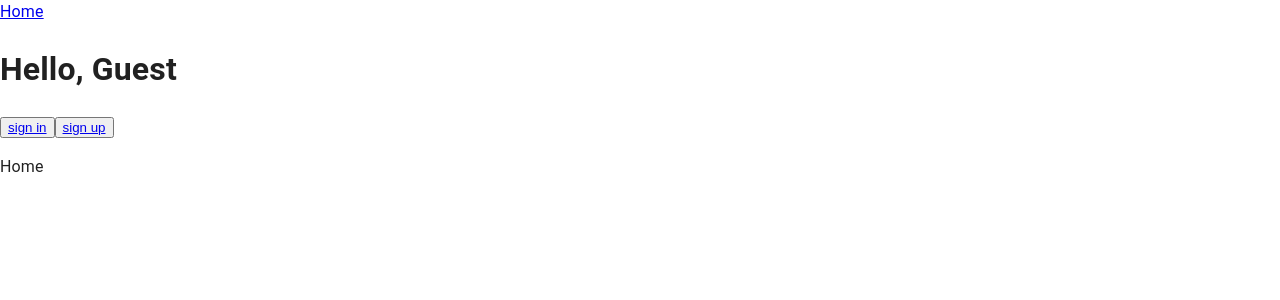
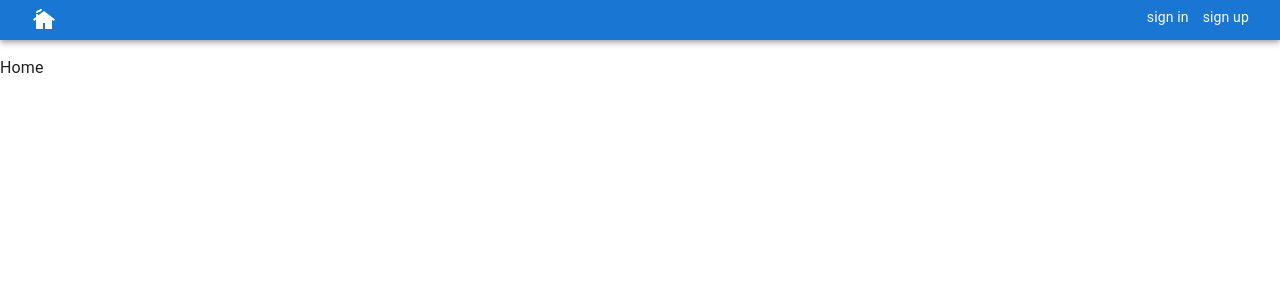
Before and after one commit to hphilpotts/veg-app-frontend-2.0, a React (Vite) app: page / in a window 1280 px wide. Shown: the top 300 px of the page. Built offline with nearby package versions, Linux system fonts and the light colour scheme.

Commit message:
Updated header, added theming.

```diff
--- a/src/components/Header.jsx
+++ b/src/components/Header.jsx
@@ -1,27 +1,43 @@
-import React, { useContext } from 'react'
+import React, { useContext } from 'react';
+import { Link as RouterLink } from 'react-router-dom';
 
-import { Link } from 'react-router-dom'
-import { UserContext } from '../App'
+import { AppBar, Box, Container, IconButton, Link, Typography } from '@mui/material';
+import CottageIcon from '@mui/icons-material/Cottage';
+
+import { UserContext } from '../App';
 
 export const Header = ({ signOut }) => {
 
-    const user = useContext(UserContext)
-
-    const signOutHandler = () => signOut()
+    const user = useContext(UserContext);
 
     return (
-        <div>
-            <Link to={'/'}>Home</Link>
-            <h1>Hello, {user.name}</h1>
+        <Box sx={{ flexGrow: 1 }}>
+            <AppBar position='static'>
+                <Container maxWidth='xl' sx={{ display: 'flex' }}>
+                    <Box flex={2}>
+                        <Link to={'/'}>
+                            <IconButton color='secondary'>
+                                <CottageIcon></CottageIcon>
+                            </IconButton>
+                        </Link>
+                    </Box>
+                    <Box flex={2} textAlign={'right'} sx={{ display: 'flex', justifyContent: 'end' }}>
                         {user.loggedIn ?
                             <>
-                <button onClick={signOutHandler}>logout</button>
+                                <Typography color='inherit' variant='body2' sx={{ margin: '0.5em' }} onClick={signOut}>logout</Typography>
                             </> :
                             <>
-                    <button ><Link to={'/signin/'}>sign in</Link></button>
-                    <button ><Link to={'/signup/'}>sign up</Link></button>
+                                <Link underline="none" color='inherit' variant='body2' sx={{ margin: '0.5em' }} component={RouterLink} to={'signin/'}>
+                                    sign in
+                                </Link>
+                                <Link underline="none" color='inherit' variant='body2' sx={{ margin: '0.5em' }} component={RouterLink} to={'signup/'}>
+                                    sign up
+                                </Link>
                             </>
                         }
-        </div>
-    )
-}
+                    </Box>
+                </Container>
+            </AppBar>
+        </Box>
+    );
+};
--- a/src/main.jsx
+++ b/src/main.jsx
@@ -1,15 +1,19 @@
 import React from 'react';
 import ReactDOM from 'react-dom/client';
 import { BrowserRouter as Router } from 'react-router-dom';
-import { CssBaseline } from '@mui/material';
+import { CssBaseline, ThemeProvider } from '@mui/material';
+import { theme } from './utils/muiTheme.js';
 import App from './App.jsx';
 import './index.css';
+
 
 ReactDOM.createRoot(document.getElementById('root')).render(
   <React.StrictMode>
     <Router>
       <CssBaseline>
-        <App />
+        <ThemeProvider theme={theme}>
+          <App />
+        </ThemeProvider>
       </CssBaseline>
     </Router>
   </React.StrictMode>,
--- /dev/null
+++ b/src/utils/muiTheme.js
@@ -0,0 +1,9 @@
+import { createTheme } from "@mui/material";
+
+export const theme = createTheme({
+    palette: {
+        secondary: {
+            main: '#FFFFFF'
+        }
+    }
+});
```
Lines whose indentation alone changed are shown as unchanged.
